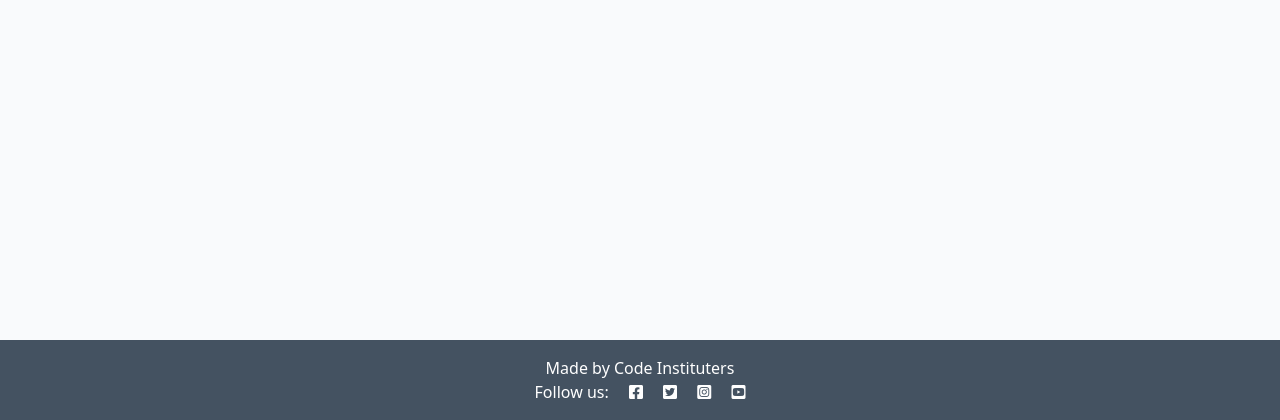
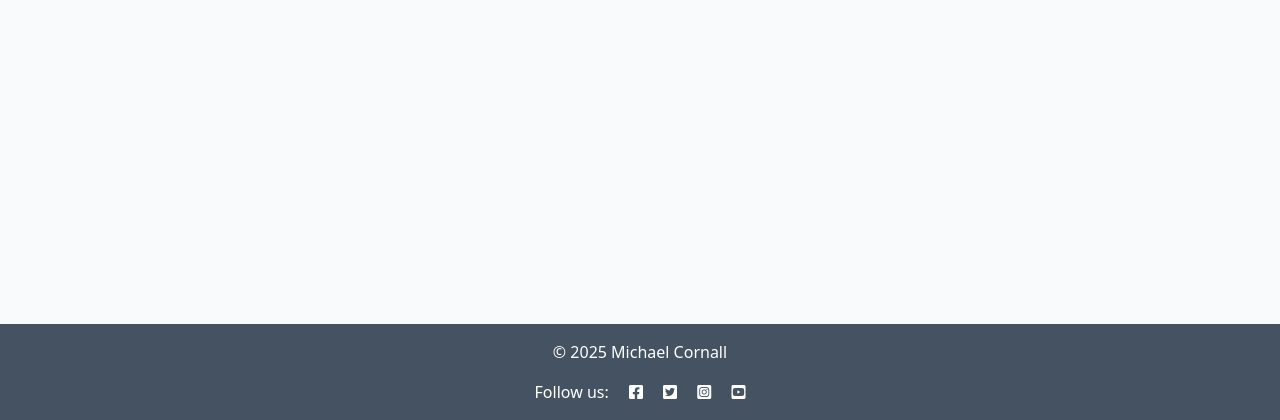
Before and after one commit to lcorndogl/ci-django-blog, a Django app: page / in a window 1280 px wide. Shown: the part 380-800 px from the top of the page. Run offline with Django 4.2, Linux system fonts and the light colour scheme; data that the repository does not hold is empty.

Commit message:
Overwrite template for copyright info

```diff
--- a/blog/templates/blog/index.html
+++ b/blog/templates/blog/index.html
@@ -50,3 +50,8 @@
 
 <!-- index.html content ends here -->
 {% endblock %}
+
+{% block copyright %}
+<p class="m-0 text-center text-white">&copy 2025 Michael Cornall</p>
+
+{% endblock copyright %}
--- a/templates/base.html
+++ b/templates/base.html
@@ -60,7 +60,11 @@
 
     <!-- Footer -->
     <footer class="footer mt-auto py-3 dark-bg">
-        <p class="m-0 text-center text-white">Made by Code Instituters</p>
+        <p class="m-0 text-center text-white">
+            {% block copyright %}
+            Made by Code Instituters
+            {% endblock copyright %}
+        </p>
         <p class="m-0 text-center text-white">Follow us: <i class="fab fa-facebook-square ms-3"></i>
             <i class="fab fa-twitter-square ms-3"></i>
             <i class="fab fa-instagram-square ms-3"></i>
```
